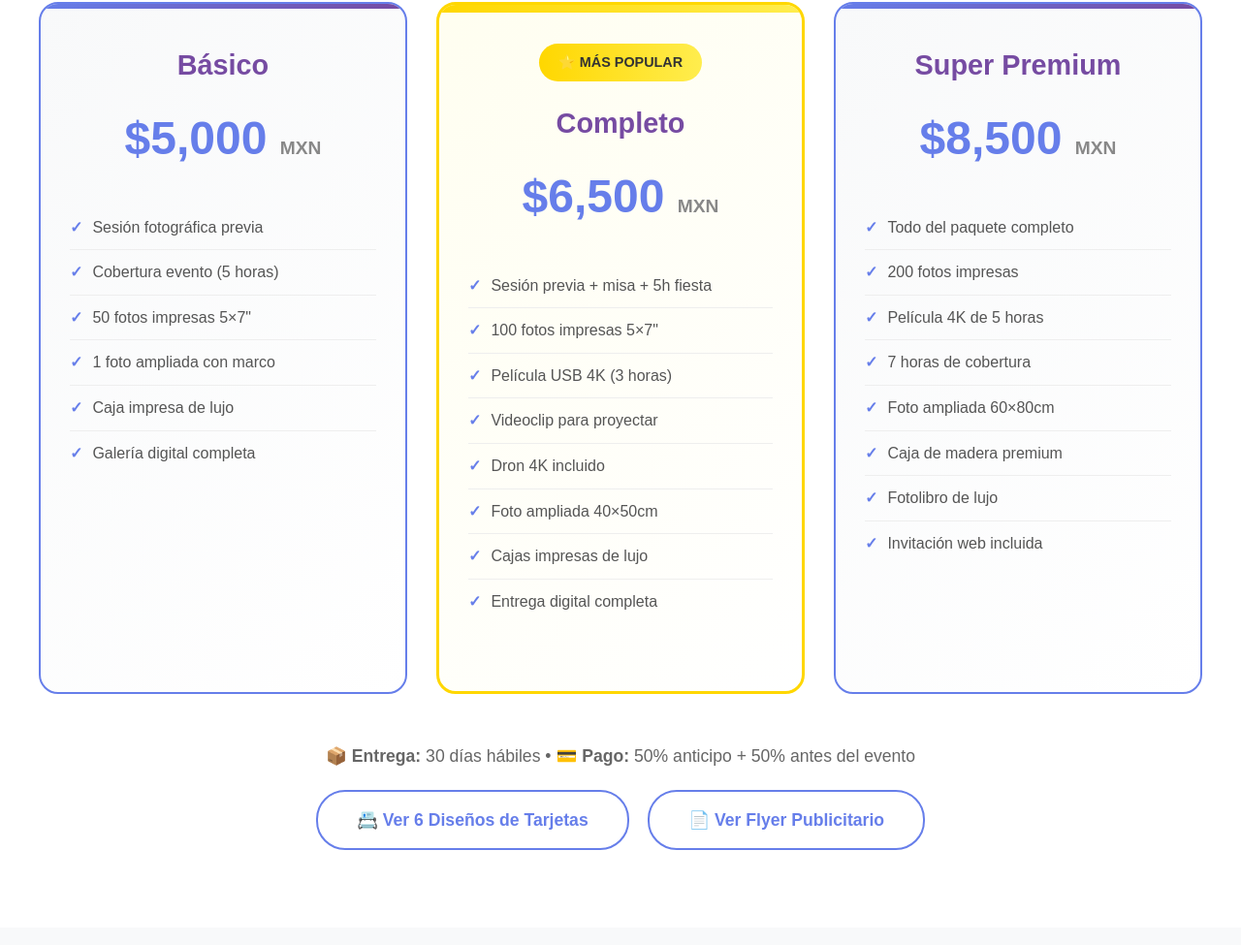
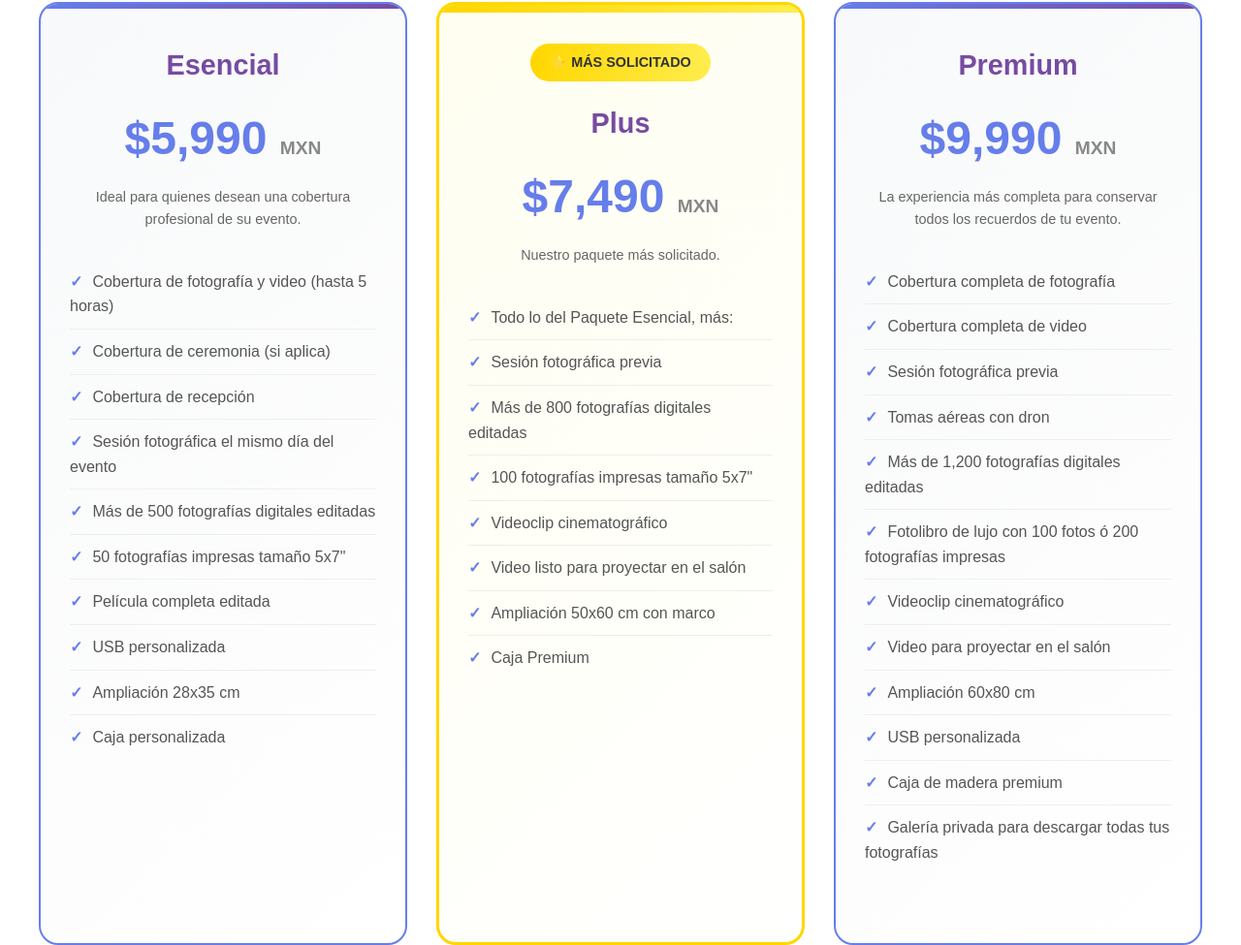
Before and after one commit to ArturoCruzArm/publicidad-foro7, a plain HTML site: page index.html in a window 1280 px wide. Shown: the part 2150-3125 px from the top of the page at 97% size. Drawn offline with Linux system fonts and the light colour scheme; no server answers.

Commit message:
Actualiza paquetes: Esencial $5,990, Plus $7,490, Premium $9,990
Co-Authored-By: Claude Opus 5.5 <noreply@anthropic.com>

```diff
--- a/index.html
+++ b/index.html
@@ -690,48 +690,64 @@
 
             <div class="packages-grid">
                 <div class="package-card">
-                    <h3>Básico</h3>
-                    <div class="price">$5,000 <span>MXN</span></div>
+                    <h3>Esencial</h3>
+                    <div class="price">$5,990 <span>MXN</span></div>
+                    <p style="color:#666;font-size:0.9em;margin-bottom:15px;">Ideal para quienes desean una cobertura profesional de su evento.</p>
                     <ul>
-                        <li>Sesión fotográfica previa</li>
-                        <li>Cobertura evento (5 horas)</li>
-                        <li>50 fotos impresas 5×7"</li>
-                        <li>1 foto ampliada con marco</li>
-                        <li>Caja impresa de lujo</li>
-                        <li>Galería digital completa</li>
+                        <li>Cobertura de fotografía y video (hasta 5 horas)</li>
+                        <li>Cobertura de ceremonia (si aplica)</li>
+                        <li>Cobertura de recepción</li>
+                        <li>Sesión fotográfica el mismo día del evento</li>
+                        <li>Más de 500 fotografías digitales editadas</li>
+                        <li>50 fotografías impresas tamaño 5x7"</li>
+                        <li>Película completa editada</li>
+                        <li>USB personalizada</li>
+                        <li>Ampliación 28x35 cm</li>
+                        <li>Caja personalizada</li>
                     </ul>
                 </div>
 
                 <div class="package-card featured">
-                    <div class="package-badge">⭐ MÁS POPULAR</div>
-                    <h3>Completo</h3>
-                    <div class="price">$6,500 <span>MXN</span></div>
+                    <div class="package-badge">⭐ MÁS SOLICITADO</div>
+                    <h3>Plus</h3>
+                    <div class="price">$7,490 <span>MXN</span></div>
+                    <p style="color:#666;font-size:0.9em;margin-bottom:15px;">Nuestro paquete más solicitado.</p>
                     <ul>
-                        <li>Sesión previa + misa + 5h fiesta</li>
-                        <li>100 fotos impresas 5×7"</li>
-                        <li>Película USB 4K (3 horas)</li>
-                        <li>Videoclip para proyectar</li>
-                        <li>Dron 4K incluido</li>
-                        <li>Foto ampliada 40×50cm</li>
-                        <li>Cajas impresas de lujo</li>
-                        <li>Entrega digital completa</li>
+                        <li>Todo lo del Paquete Esencial, más:</li>
+                        <li>Sesión fotográfica previa</li>
+                        <li>Más de 800 fotografías digitales editadas</li>
+                        <li>100 fotografías impresas tamaño 5x7"</li>
+                        <li>Videoclip cinematográfico</li>
+                        <li>Video listo para proyectar en el salón</li>
+                        <li>Ampliación 50x60 cm con marco</li>
+                        <li>Caja Premium</li>
                     </ul>
                 </div>
 
                 <div class="package-card">
-                    <h3>Super Premium</h3>
-                    <div class="price">$8,500 <span>MXN</span></div>
+                    <h3>Premium</h3>
+                    <div class="price">$9,990 <span>MXN</span></div>
+                    <p style="color:#666;font-size:0.9em;margin-bottom:15px;">La experiencia más completa para conservar todos los recuerdos de tu evento.</p>
                     <ul>
-                        <li>Todo del paquete completo</li>
-                        <li>200 fotos impresas</li>
-                        <li>Película 4K de 5 horas</li>
-                        <li>7 horas de cobertura</li>
-                        <li>Foto ampliada 60×80cm</li>
+                        <li>Cobertura completa de fotografía</li>
+                        <li>Cobertura completa de video</li>
+                        <li>Sesión fotográfica previa</li>
+                        <li>Tomas aéreas con dron</li>
+                        <li>Más de 1,200 fotografías digitales editadas</li>
+                        <li>Fotolibro de lujo con 100 fotos ó 200 fotografías impresas</li>
+                        <li>Videoclip cinematográfico</li>
+                        <li>Video para proyectar en el salón</li>
+                        <li>Ampliación 60x80 cm</li>
+                        <li>USB personalizada</li>
                         <li>Caja de madera premium</li>
-                        <li>Fotolibro de lujo</li>
-                        <li>Invitación web incluida</li>
+                        <li>Galería privada para descargar todas tus fotografías</li>
                     </ul>
                 </div>
+            </div>
+
+            <div style="text-align: center; margin-top: 40px;">
+                <h3 style="color: #764ba2; margin-bottom: 10px;">✨ Servicios adicionales</h3>
+                <p style="color: #666; max-width: 800px; margin: 0 auto;">Puedes agregar cualquier servicio a tu paquete: Sesión fotográfica previa • Sesión de video previa • Tomas aéreas con dron • Videoclip para proyectar • Canción personalizada • Invitación digital interactiva • Reels para redes sociales • Fotolibros • Ampliaciones adicionales • USB adicionales</p>
             </div>
 
             <div style="text-align: center; margin-top: 50px;">
```
Also changed, not shown: flyer.html (+39 -47 lines), 1 other file.
